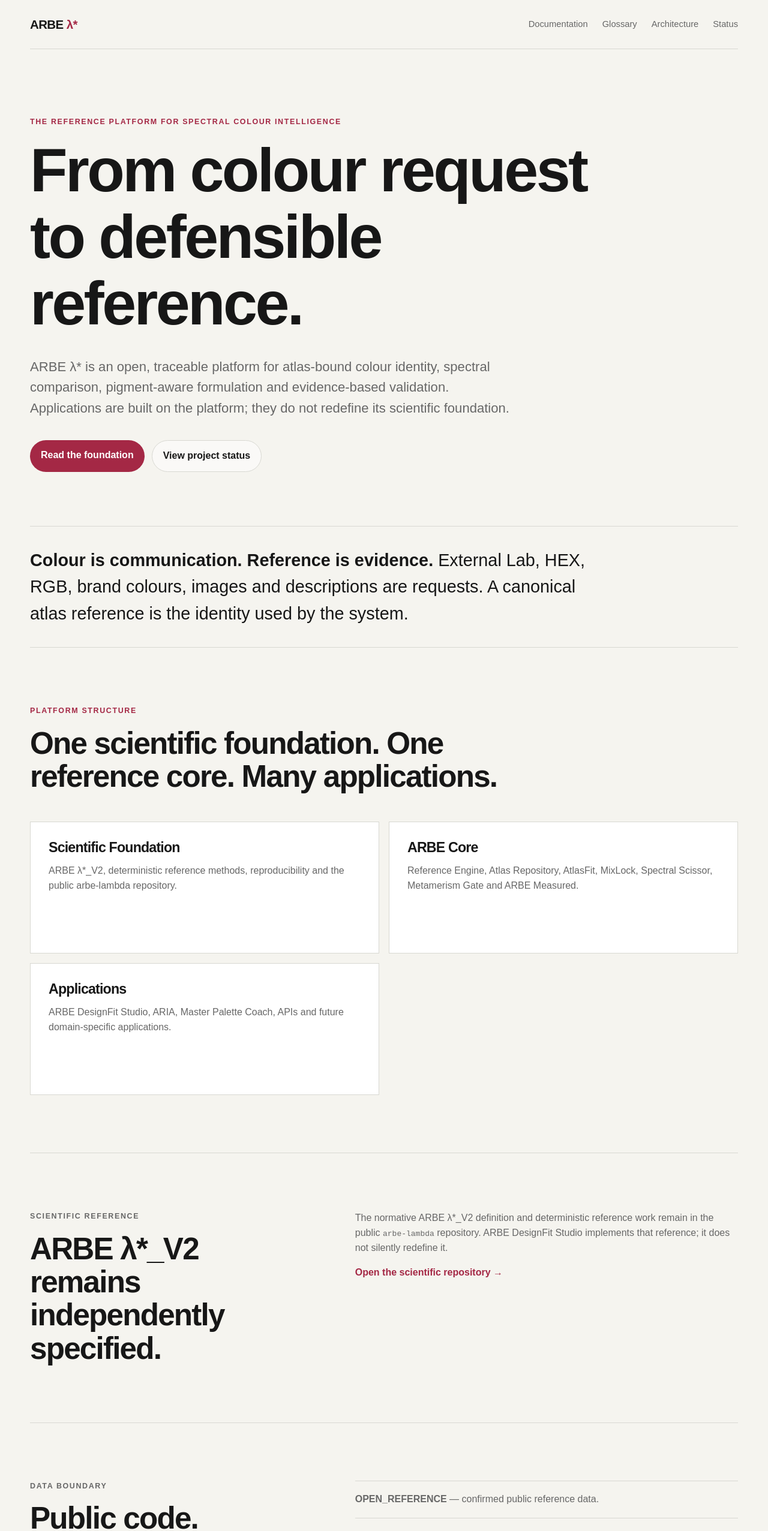
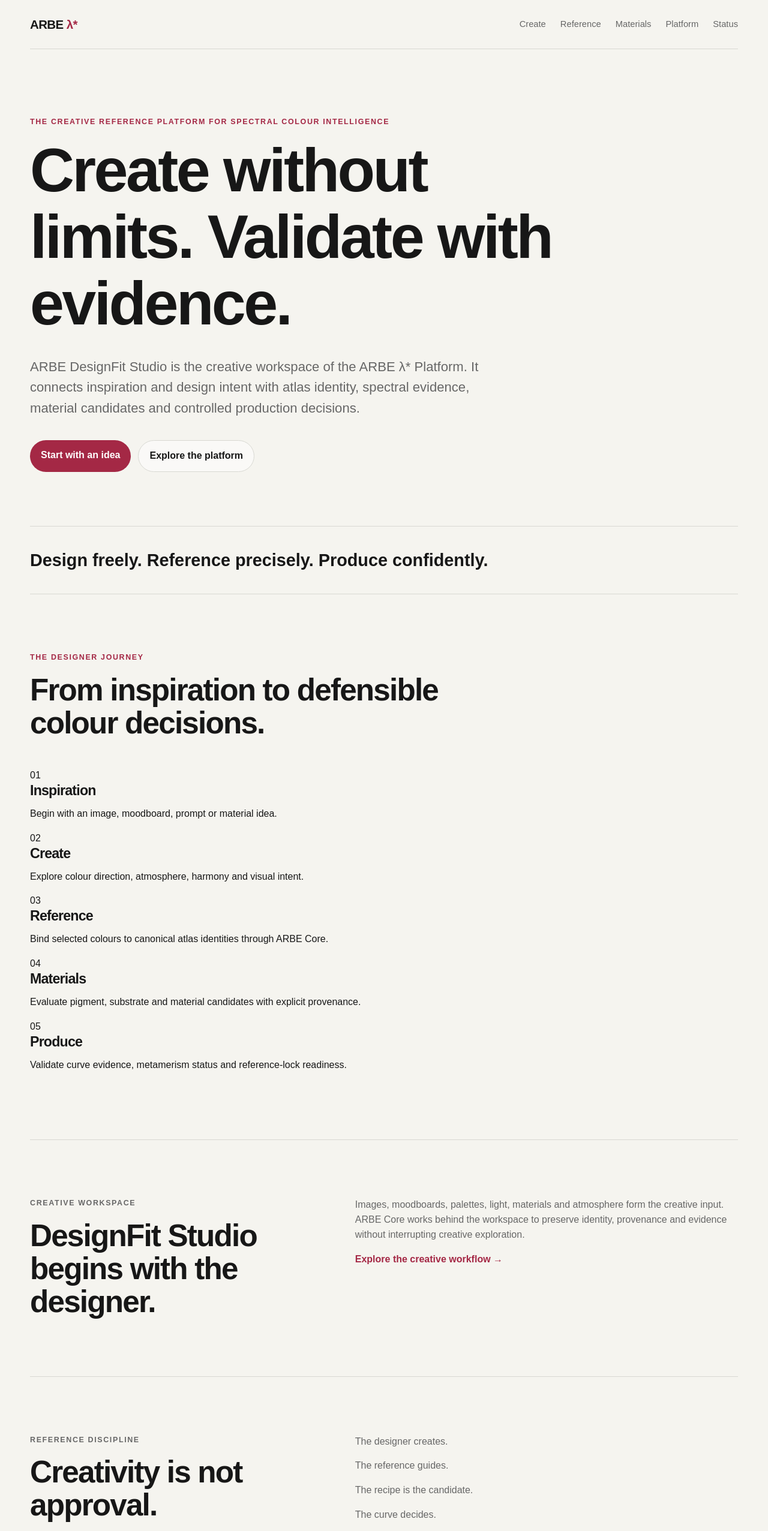
Before and after one commit to HelabHLC/designfit-studio, a Next.js app: page / in a window 1280 px wide. Shown: the top 2553 px of the page at 60% size. Built offline with nearby package versions, Linux system fonts and the light colour scheme.

Commit message:
feat: introduce designer-first creative workspace landing page

```diff
--- a/app/page.tsx
+++ b/app/page.tsx
@@ -1,18 +1,19 @@
 import Link from "next/link";
 
-const platformAreas = [
-  {
-    title: "Scientific Foundation",
-    text: "ARBE λ*_V2, deterministic reference methods, reproducibility and the public arbe-lambda repository.",
-  },
-  {
-    title: "ARBE Core",
-    text: "Reference Engine, Atlas Repository, AtlasFit, MixLock, Spectral Scissor, Metamerism Gate and ARBE Measured.",
-  },
-  {
-    title: "Applications",
-    text: "ARBE DesignFit Studio, ARIA, Master Palette Coach, APIs and future domain-specific applications.",
-  },
+const journey = [
+  ["01", "Inspiration", "Begin with an image, moodboard, prompt or material idea."],
+  ["02", "Create", "Explore colour direction, atmosphere, harmony and visual intent."],
+  ["03", "Reference", "Bind selected colours to canonical atlas identities through ARBE Core."],
+  ["04", "Materials", "Evaluate pigment, substrate and material candidates with explicit provenance."],
+  ["05", "Produce", "Validate curve evidence, metamerism status and reference-lock readiness."],
+];
+
+const principles = [
+  "The designer creates.",
+  "The reference guides.",
+  "The recipe is the candidate.",
+  "The curve decides.",
+  "The reference lock makes it valid.",
 ];
 
 export default function HomePage() {
@@ -23,86 +24,58 @@ export default function HomePage() {
           ARBE <span>λ*</span>
         </Link>
         <nav aria-label="Primary navigation">
-          <Link href="/documentation">Documentation</Link>
-          <Link href="/glossary">Glossary</Link>
-          <Link href="/architecture">Architecture</Link>
+          <Link href="/create">Create</Link>
+          <Link href="/reference">Reference</Link>
+          <Link href="/materials">Materials</Link>
+          <Link href="/platform">Platform</Link>
           <Link href="/status">Status</Link>
         </nav>
       </header>
 
       <section className="hero shell">
-        <p className="eyebrow">The Reference Platform for Spectral Colour Intelligence</p>
-        <h1>From colour request to defensible reference.</h1>
+        <p className="eyebrow">The Creative Reference Platform for Spectral Colour Intelligence</p>
+        <h1>Create without limits. Validate with evidence.</h1>
         <p className="hero-copy">
-          ARBE λ* is an open, traceable platform for atlas-bound colour identity,
-          spectral comparison, pigment-aware formulation and evidence-based
-          validation. Applications are built on the platform; they do not redefine
-          its scientific foundation.
+          ARBE DesignFit Studio is the creative workspace of the ARBE λ* Platform.
+          It connects inspiration and design intent with atlas identity, spectral
+          evidence, material candidates and controlled production decisions.
         </p>
         <div className="actions">
-          <Link className="button primary" href="/documentation">
-            Read the foundation
-          </Link>
-          <Link className="button secondary" href="/status">
-            View project status
-          </Link>
+          <Link className="button primary" href="/create">Start with an idea</Link>
+          <Link className="button secondary" href="/platform">Explore the platform</Link>
         </div>
       </section>
 
       <section className="statement shell">
-        <p>
-          <strong>Colour is communication. Reference is evidence.</strong> External
-          Lab, HEX, RGB, brand colours, images and descriptions are requests. A
-          canonical atlas reference is the identity used by the system.
-        </p>
+        <p><strong>Design freely. Reference precisely. Produce confidently.</strong></p>
       </section>
 
       <section className="section shell">
         <div className="section-heading">
-          <p className="eyebrow">Platform structure</p>
-          <h2>One scientific foundation. One reference core. Many applications.</h2>
+          <p className="eyebrow">The designer journey</p>
+          <h2>From inspiration to defensible colour decisions.</h2>
         </div>
-        <div className="card-grid">
-          {platformAreas.map((area) => (
-            <article className="card" key={area.title}>
-              <h3>{area.title}</h3>
-              <p>{area.text}</p>
+        <div className="journey-grid">
+          {journey.map(([number, title, text]) => (
+            <article className="journey-card" key={title}>
+              <span>{number}</span><h3>{title}</h3><p>{text}</p>
             </article>
           ))}
         </div>
       </section>
 
       <section className="section split shell">
-        <div>
-          <p className="eyebrow">Scientific reference</p>
-          <h2>ARBE λ*_V2 remains independently specified.</h2>
-        </div>
-        <div>
-          <p>
-            The normative ARBE λ*_V2 definition and deterministic reference work
-            remain in the public <code>arbe-lambda</code> repository. ARBE DesignFit
-            Studio implements that reference; it does not silently redefine it.
-          </p>
-          <a className="text-link" href="https://github.com/HelabHLC/arbe-lambda">
-            Open the scientific repository →
-          </a>
-        </div>
+        <div><p className="eyebrow">Creative workspace</p><h2>DesignFit Studio begins with the designer.</h2></div>
+        <div><p>Images, moodboards, palettes, light, materials and atmosphere form the creative input. ARBE Core works behind the workspace to preserve identity, provenance and evidence without interrupting creative exploration.</p><Link className="text-link" href="/create">Explore the creative workflow →</Link></div>
       </section>
 
       <section className="section split shell">
-        <div>
-          <p className="eyebrow">Data boundary</p>
-          <h2>Public code. Controlled data.</h2>
-        </div>
-        <div className="data-classes">
-          <p><strong>OPEN_REFERENCE</strong> — confirmed public reference data.</p>
-          <p><strong>ARBE_MEASURED</strong> — measurements created under the ARBE protocol.</p>
-          <p><strong>RESTRICTED_INTERNAL</strong> — research data that must not be redistributed.</p>
-        </div>
+        <div><p className="eyebrow">Reference discipline</p><h2>Creativity is not approval.</h2></div>
+        <div className="principle-list">{principles.map((principle) => <p key={principle}>{principle}</p>)}</div>
       </section>
 
       <footer className="site-footer shell">
-        <p>ARBE λ* development preview</p>
+        <p>ARBE DesignFit Studio — Creative Workspace powered by ARBE λ*</p>
         <p>Evidence before claims. Provenance before publication.</p>
       </footer>
     </main>
```
